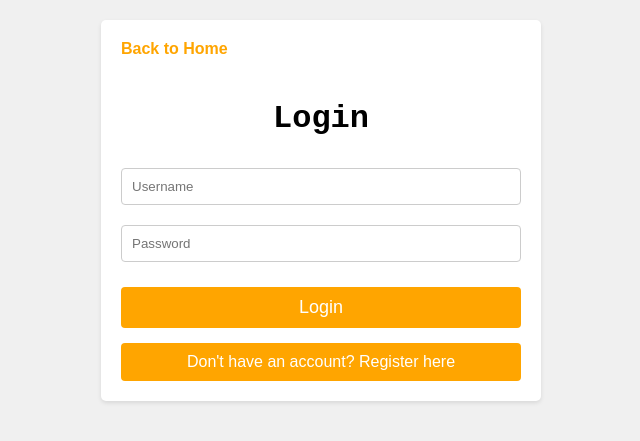
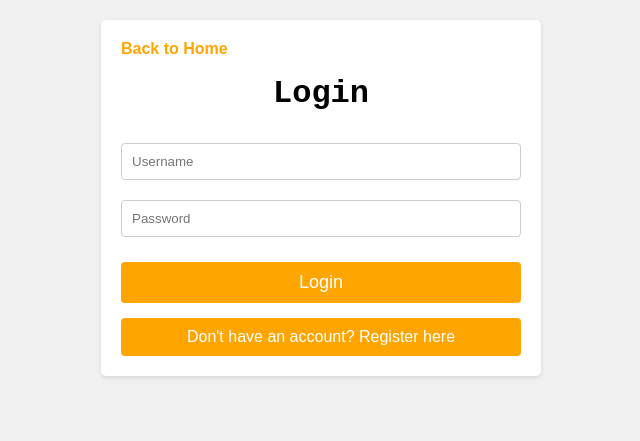
Before and after one commit to RahinAshraf/ash_driving_school, a Django app: page /login/ in a window 1280 px wide. Shown: the top 441 px of the page, without its empty margins (319-959 px from the left). Run offline with Django 3.2, Linux system fonts and the light colour scheme.

Commit message:
Describe the changes you made

```diff
--- a/ash_driving_school/templates/registration/login.html
+++ b/ash_driving_school/templates/registration/login.html
@@ -99,7 +99,7 @@
             text-align: center; /* Center-align header */
             color: black;
             font-family: 'Courier New', Courier, monospace;
-            margin-top: 60px; /* Increased margin-top to create space below the link */
+            margin-top: 35px; /* Increased margin-top to create space below the link */
         }
 
     </style>
```
